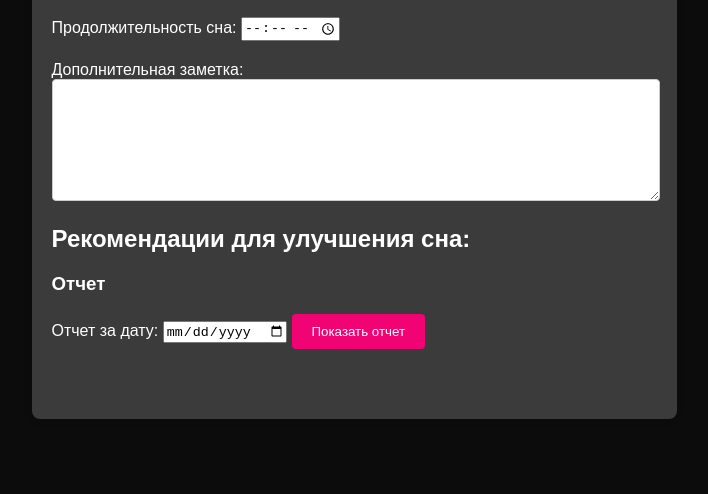
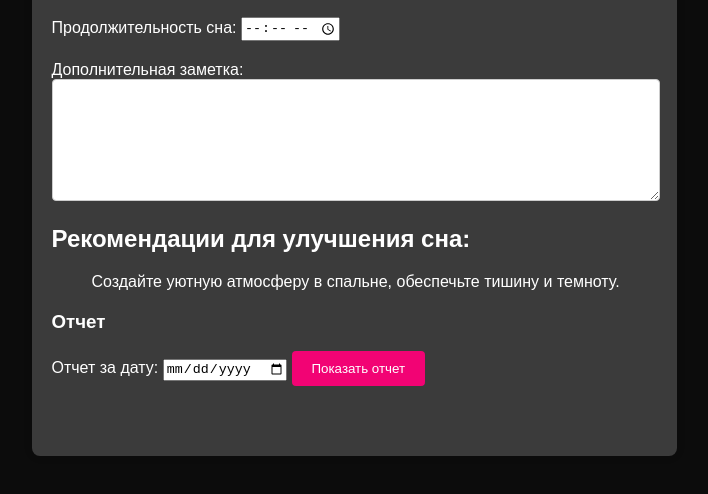
Before and after one commit to stsvift/stsvift.github.io, a plain HTML site: page tracker.html in a window 1280 px wide. Shown: the part 188-682 px from the top of the page, without its empty margins (286-994 px from the left). Drawn offline with Linux system fonts and the light colour scheme.

Commit message:
Update tracker.html

```diff
--- a/tracker.html
+++ b/tracker.html
@@ -30,6 +30,7 @@
         <div class="recommendations">
             <h2>Рекомендации для улучшения сна:</h2>
             <ul id="recommendation-list">
+                <li>Создайте уютную атмосферу в спальне, обеспечьте тишину и темноту.</li>
             </ul>
         </div>
 
```
